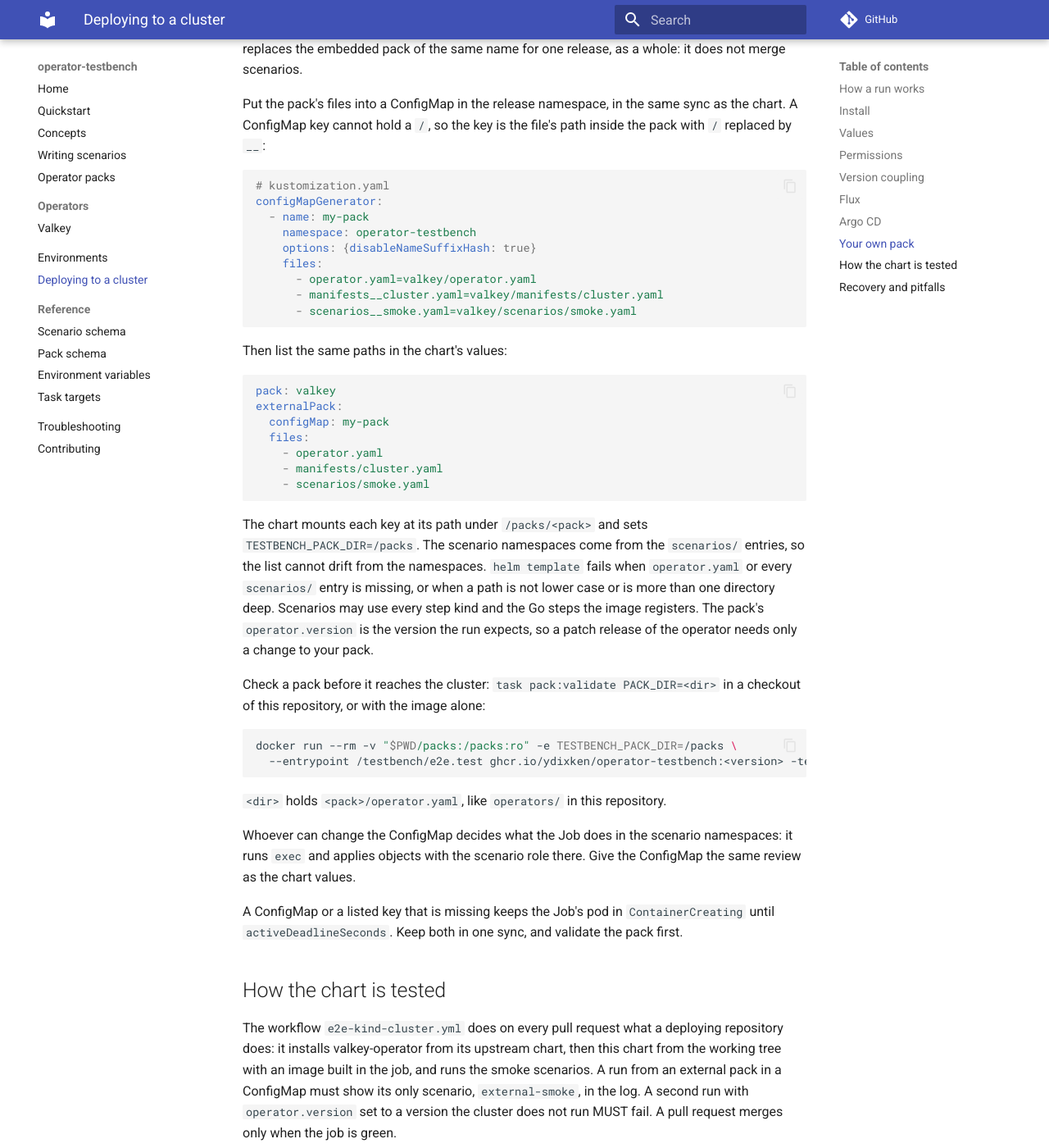
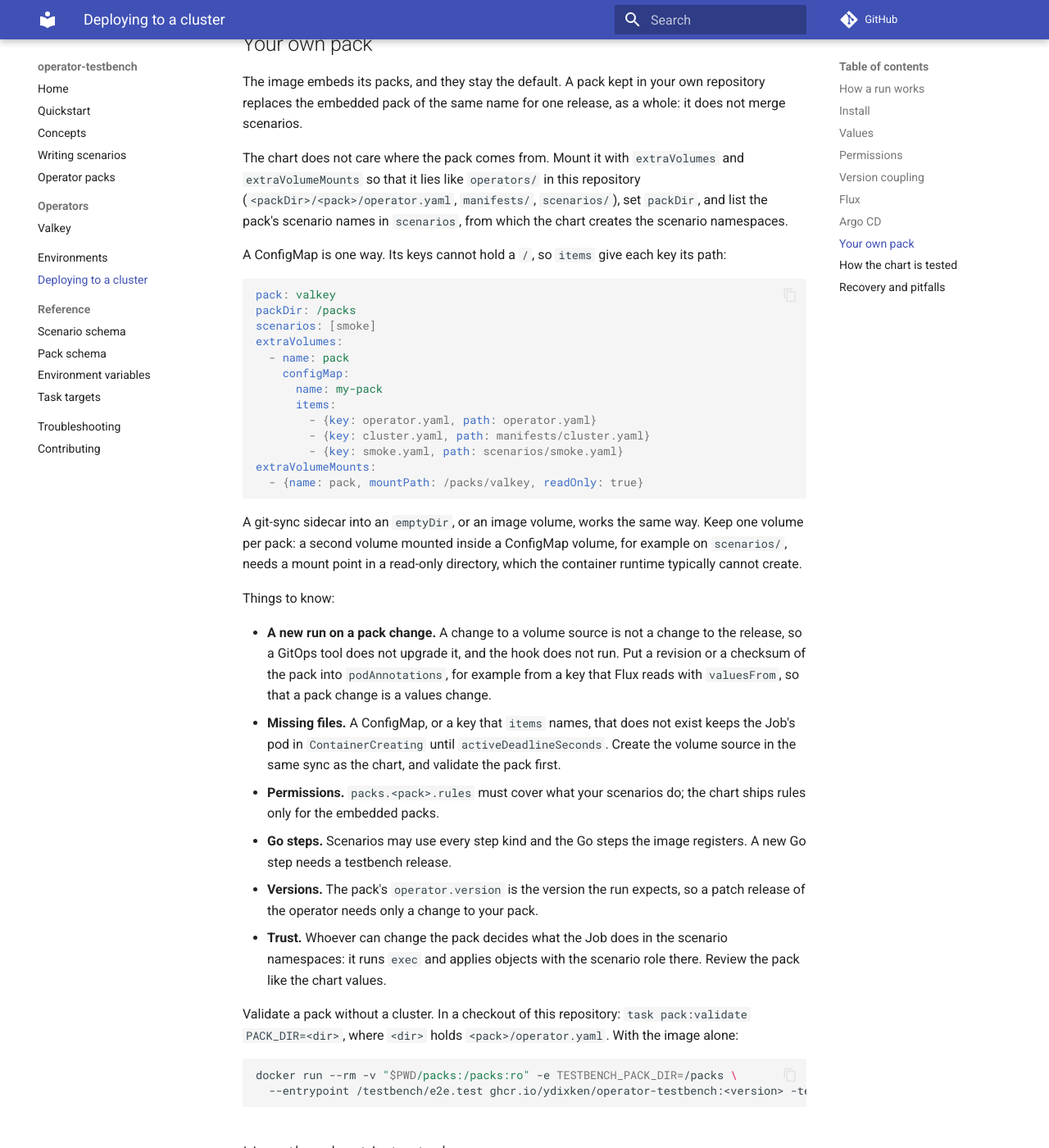
Before and after one commit to ydixken/operator-testbench, an MkDocs documentation site: the page built from docs/deploying.md, in a window 1280 px wide and 1400 px high, scrolled down 3632 px. Shown: the whole window at 82% size. Built offline with MkDocs 1.6.1 and Material for MkDocs 9.7.7, drawn with Linux system fonts in a browser that asks for light colours; comment, search, counter and statistics services are not loaded; some of the changed text lies outside the part shown.

Commit message:
refactor(chart): bring an external pack in through general values
The chart no longer knows where a pack comes from. externalPack.configMap,
externalPack.files and the "__" key convention give way to four general
values: packDir sets TESTBENCH_PACK_DIR, scenarios names the pack's
scenarios and so the namespaces (required with packDir, rejected without),
and extraVolumes and extraVolumeMounts take any volume source. A ConfigMap
with items stays as a documented example, in ci/pack-dir-values.yaml for
chart:lint and the kind run, which .helmignore keeps out of the package.

deploying.md covers what a GitOps setup needs: a revision or checksum in
podAnnotations for a new run on a pack change, missing volume sources,
RBAC for another pack name, Go steps, and validation without Docker.

````diff
--- a/Taskfile.yml
+++ b/Taskfile.yml
@@ -74,8 +74,7 @@ tasks:
         | yamllint -d relaxed --no-warnings -
       - >-
         helm template testbench charts/operator-testbench -n operator-testbench
-        --set operator.namespace=valkey-operator-system --set externalPack.configMap=testbench-pack
-        --set 'externalPack.files={operator.yaml,manifests/cluster-3x1.yaml,scenarios/external-smoke.yaml}'
+        --set operator.namespace=valkey-operator-system -f charts/operator-testbench/ci/pack-dir-values.yaml
         | yamllint -d relaxed --no-warnings -
 
   image:build:
--- a/docs/deploying.md
+++ b/docs/deploying.md
@@ -41,7 +41,8 @@ Helm waits for the hook, and its `--timeout` (default 5 minutes) MUST be longer
 | `namespaceLabels` | `{}` | Added to every scenario namespace, for example Pod Security or a mesh opt-out. |
 | `podAnnotations`, `podLabels`, `resources`, `nodeSelector`, `tolerations` | empty | The Job's pod. |
 | `packs.<pack>.rules` | shipped per pack | The scenario role. |
-| `externalPack.configMap`, `externalPack.files` | empty | Run a pack from a ConfigMap instead of the embedded one; see below. |
+| `packDir`, `scenarios` | empty | Run a pack the image does not embed; see below. |
+| `extraVolumes`, `extraVolumeMounts` | empty | Added to the Job's pod and container as they are, for example to bring in a pack. |
 
 ## Permissions
 
@@ -121,58 +122,54 @@ Argo CD runs the Job as a PostSync hook on every sync.
 The image embeds its packs, and they stay the default.
 A pack kept in your own repository replaces the embedded pack of the same name for one release, as a whole: it does not merge scenarios.
 
-Put the pack's files into a ConfigMap in the release namespace, in the same sync as the chart.
-A ConfigMap key cannot hold a `/`, so the key is the file's path inside the pack with `/` replaced by `__`:
+The chart does not care where the pack comes from.
+Mount it with `extraVolumes` and `extraVolumeMounts` so that it lies like `operators/` in this repository (`<packDir>/<pack>/operator.yaml`, `manifests/`, `scenarios/`), set `packDir`, and list the pack's scenario names in `scenarios`, from which the chart creates the scenario namespaces.
 
-```yaml
-# kustomization.yaml
-configMapGenerator:
-  - name: my-pack
-    namespace: operator-testbench
-    options: {disableNameSuffixHash: true}
-    files:
-      - operator.yaml=valkey/operator.yaml
-      - manifests__cluster.yaml=valkey/manifests/cluster.yaml
-      - scenarios__smoke.yaml=valkey/scenarios/smoke.yaml
-```
-
-Then list the same paths in the chart's values:
+A ConfigMap is one way. Its keys cannot hold a `/`, so `items` give each key its path:
 
 ```yaml
 pack: valkey
-externalPack:
-  configMap: my-pack
-  files:
-    - operator.yaml
-    - manifests/cluster.yaml
-    - scenarios/smoke.yaml
+packDir: /packs
+scenarios: [smoke]
+extraVolumes:
+  - name: pack
+    configMap:
+      name: my-pack
+      items:
+        - {key: operator.yaml, path: operator.yaml}
+        - {key: cluster.yaml, path: manifests/cluster.yaml}
+        - {key: smoke.yaml, path: scenarios/smoke.yaml}
+extraVolumeMounts:
+  - {name: pack, mountPath: /packs/valkey, readOnly: true}
 ```
 
-The chart mounts each key at its path under `/packs/<pack>` and sets `TESTBENCH_PACK_DIR=/packs`.
-The scenario namespaces come from the `scenarios/` entries, so the list cannot drift from the namespaces.
-`helm template` fails when `operator.yaml` or every `scenarios/` entry is missing, or when a path is not lower case or is more than one directory deep.
-Scenarios may use every step kind and the Go steps the image registers.
-The pack's `operator.version` is the version the run expects, so a patch release of the operator needs only a change to your pack.
+A git-sync sidecar into an `emptyDir`, or an image volume, works the same way.
+Keep one volume per pack: a second volume mounted inside a ConfigMap volume, for example on `scenarios/`, needs a mount point in a read-only directory, which the container runtime typically cannot create.
 
-Check a pack before it reaches the cluster: `task pack:validate PACK_DIR=<dir>` in a checkout of this repository, or with the image alone:
+Things to know:
+
+- **A new run on a pack change.** A change to a volume source is not a change to the release, so a GitOps tool does not upgrade it, and the hook does not run.
+  Put a revision or a checksum of the pack into `podAnnotations`, for example from a key that Flux reads with `valuesFrom`, so that a pack change is a values change.
+- **Missing files.** A ConfigMap, or a key that `items` names, that does not exist keeps the Job's pod in `ContainerCreating` until `activeDeadlineSeconds`.
+  Create the volume source in the same sync as the chart, and validate the pack first.
+- **Permissions.** `packs.<pack>.rules` must cover what your scenarios do; the chart ships rules only for the embedded packs.
+- **Go steps.** Scenarios may use every step kind and the Go steps the image registers. A new Go step needs a testbench release.
+- **Versions.** The pack's `operator.version` is the version the run expects, so a patch release of the operator needs only a change to your pack.
+- **Trust.** Whoever can change the pack decides what the Job does in the scenario namespaces: it runs `exec` and applies objects with the scenario role there. Review the pack like the chart values.
+
+Validate a pack without a cluster.
+In a checkout of this repository: `task pack:validate PACK_DIR=<dir>`, where `<dir>` holds `<pack>/operator.yaml`.
+With the image alone:
 
 ```sh
 docker run --rm -v "$PWD/packs:/packs:ro" -e TESTBENCH_PACK_DIR=/packs \
   --entrypoint /testbench/e2e.test ghcr.io/ydixken/operator-testbench:<version> -test.run '^TestPackDir$' -test.v
 ```
 
-`<dir>` holds `<pack>/operator.yaml`, like `operators/` in this repository.
-
-Whoever can change the ConfigMap decides what the Job does in the scenario namespaces: it runs `exec` and applies objects with the scenario role there.
-Give the ConfigMap the same review as the chart values.
-
-A ConfigMap or a listed key that is missing keeps the Job's pod in `ContainerCreating` until `activeDeadlineSeconds`.
-Keep both in one sync, and validate the pack first.
-
 ## How the chart is tested
 
 The workflow `e2e-kind-cluster.yml` does on every pull request what a deploying repository does: it installs valkey-operator from its upstream chart, then this chart from the working tree with an image built in the job, and runs the smoke scenarios.
-A run from an external pack in a ConfigMap must show its only scenario, `external-smoke`, in the log.
+A run with `packDir`, its pack brought in through `extraVolumes` from a ConfigMap, must show its only scenario, `external-smoke`, in the log.
 A second run with `operator.version` set to a version the cluster does not run MUST fail.
 A pull request merges only when the job is green.
 
````
Also changed, not shown: docs/packs.md (+1 -1 lines), docs/troubleshooting.md (+1 -1 lines), tasks/todo.md (+3 -3 lines), 7 other files.
